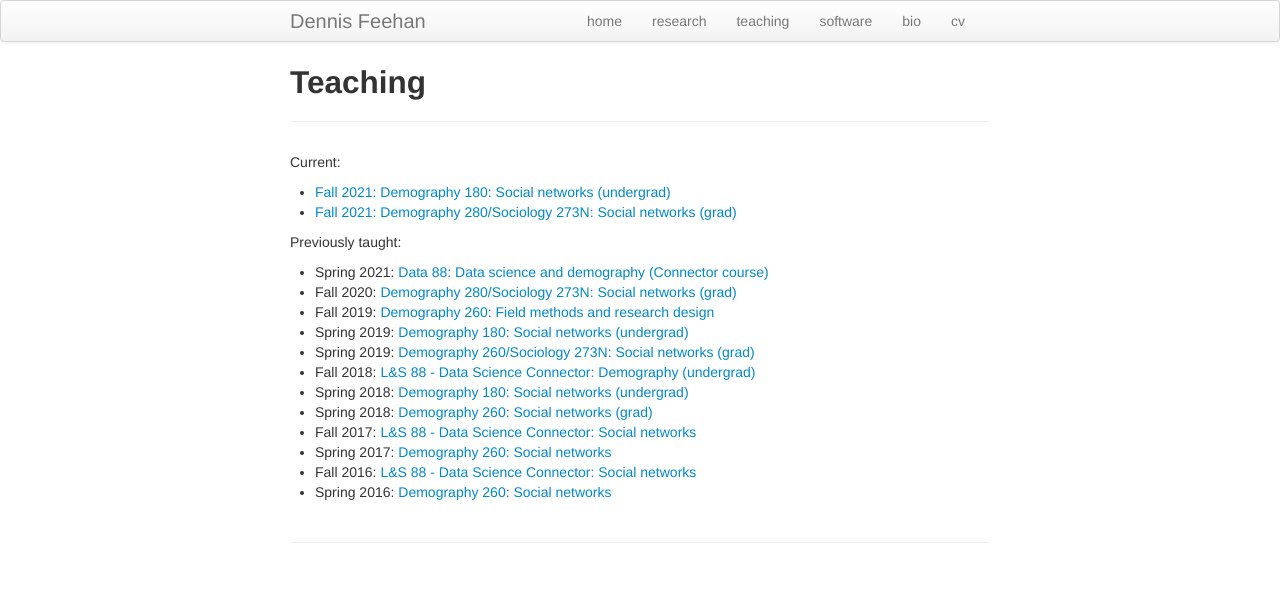
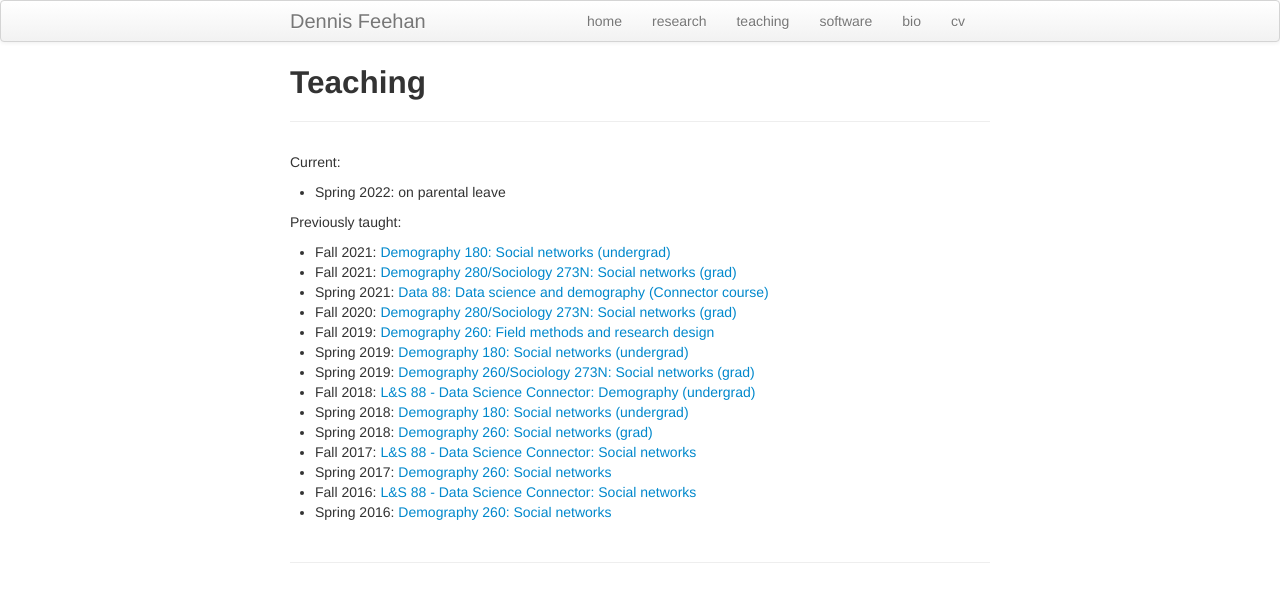
Before and after one commit to dfeehan/dfeehan.github.io, a Jekyll site: the page built from teaching.md, in a window 1280 px wide. Shown: the top 602 px of the page. Built offline with Jekyll 4.4.1, drawn with Linux system fonts in a browser that asks for light colours.

Commit message:
updated teaching

```diff
--- a/teaching.md
+++ b/teaching.md
@@ -5,11 +5,12 @@ title: Teaching
 
 Current:
 
-* [Fall 2021: Demography 180: Social networks (undergrad)](teaching/2021fa_demog180.html)
-* [Fall 2021: Demography 280/Sociology 273N: Social networks (grad)](teaching/2021fa_demog280.html)
+* Spring 2022: on parental leave
 
 Previously taught:
 
+* Fall 2021: [Demography 180: Social networks (undergrad)](teaching/2021fa_demog180.html)
+* Fall 2021: [Demography 280/Sociology 273N: Social networks (grad)](teaching/2021fa_demog280.html)
 * Spring 2021: [Data 88: Data science and demography (Connector course)](teaching/2021sp_data88.html)
 * Fall 2020: [Demography 280/Sociology 273N: Social networks (grad)](teaching/2020fa_demog280.html)
 * Fall 2019: [Demography 260: Field methods and research design](teaching/2019fa_demog260.html)
```
